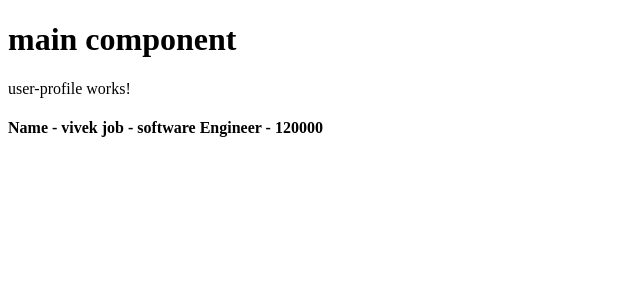
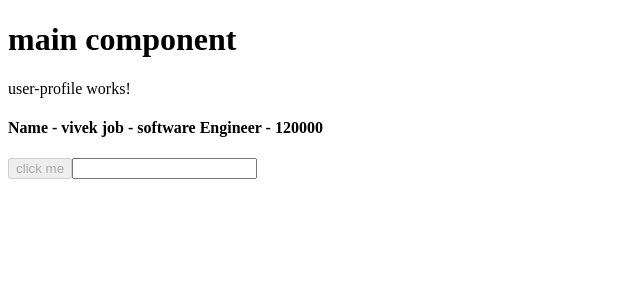
Before and after one commit to Vivekjoshi11/ng17project, an Angular app: page / in a window 1280 px wide. Shown: the top 300 px of the page, without its empty margins (0-640 px from the left). Built offline with nearby package versions, Linux system fonts and the light colour scheme.

Commit message:
property binding

```diff
--- a/src/app/user-profile/user-profile.component.html
+++ b/src/app/user-profile/user-profile.component.html
@@ -1,2 +1,5 @@
 <p>user-profile works!</p>
 <h4>Name - {{name}} job - {{job}} - {{salary}} </h4>
+
+<button [disabled] ="isButtonDisabled">click me</button>
+<input type="text" (input)="onchange()">
--- a/src/app/user-profile/user-profile.component.ts
+++ b/src/app/user-profile/user-profile.component.ts
@@ -11,4 +11,9 @@ export class UserProfileComponent {
   name:string = "vivek"
   job:string = " software Engineer"
   salary:number = 120000
-}
+  isButtonDisabled = true
+
+  onchange(){
+   console.log('called')
+  }
+};
```
